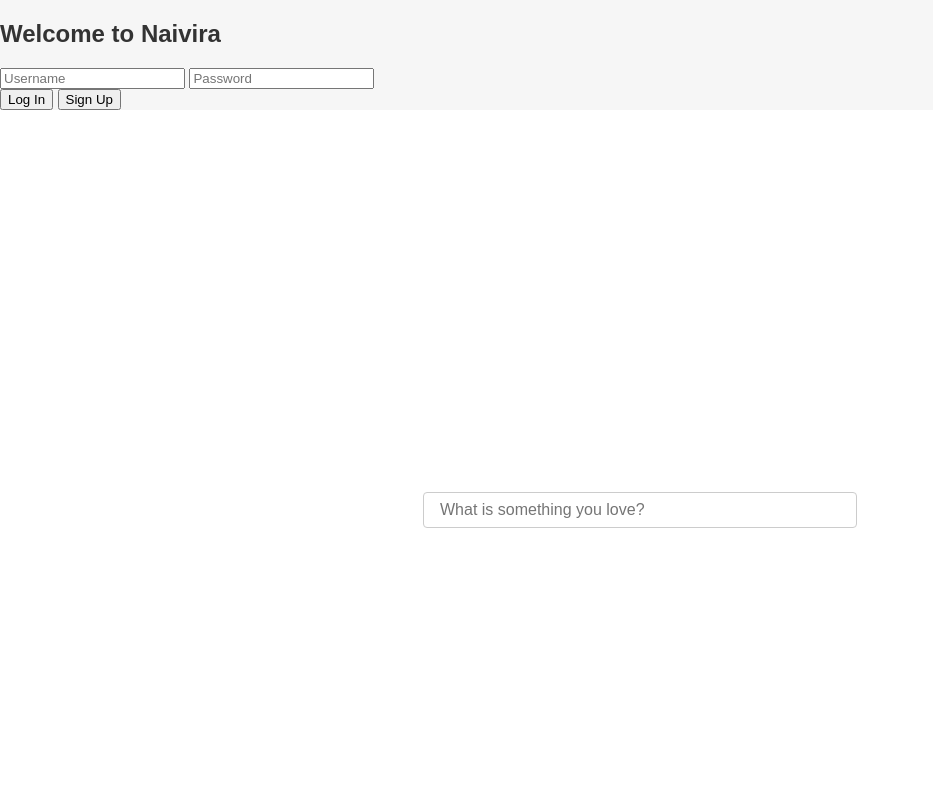
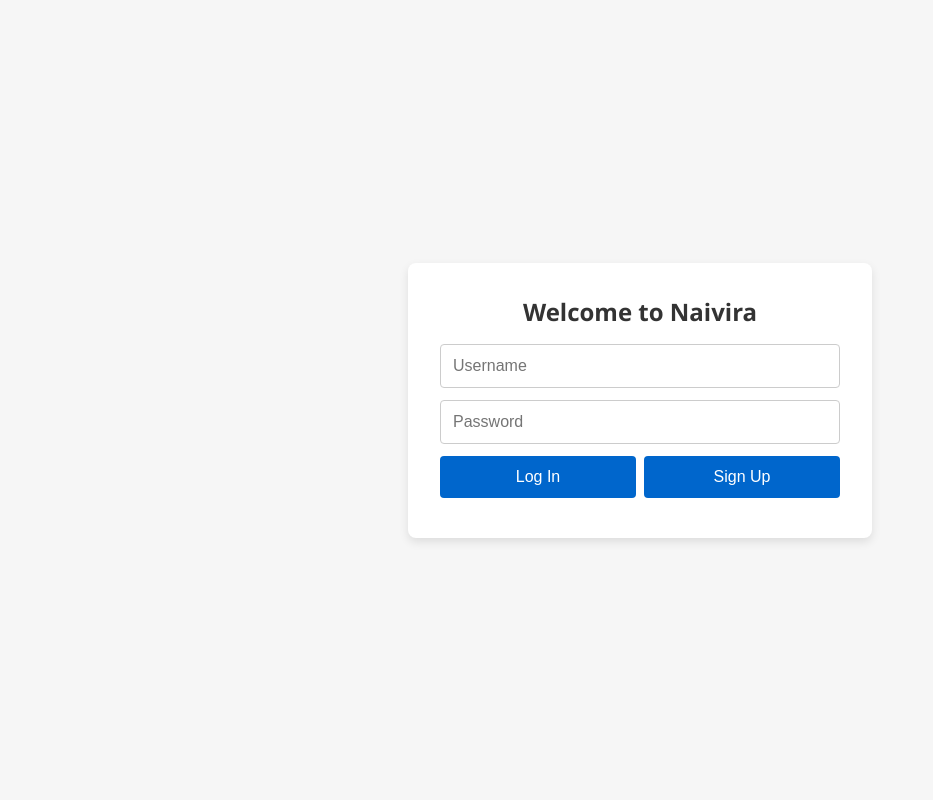
Before and after one commit to Naivira/Naivira, a plain HTML site: page index.html in a window 1280 px wide. Shown: the top 800 px of the page, without its empty margins (0-933 px from the left). Drawn offline with Linux system fonts and the light colour scheme.

Commit message:
Update index.html to reference main.css and main.js

```diff
--- a/index.html
+++ b/index.html
@@ -5,7 +5,7 @@
     <meta name="viewport" content="width=device-width, initial-scale=1.0" />
     <title>Naivira Educational Platform</title>
     <!-- Main stylesheet for the application -->
-    <link rel="stylesheet" href="style.css" />
+    <link rel="stylesheet" href="main.css" />
   </head>
   <body>
     <!-- Authentication view: ask user to log in or sign up -->
@@ -47,6 +47,6 @@
     </div>
 
     <!-- Application logic -->
-    <script type="module" src="app.js"></script>
+    <script type="module" src="main.js>
   </body>
 </html>
```
